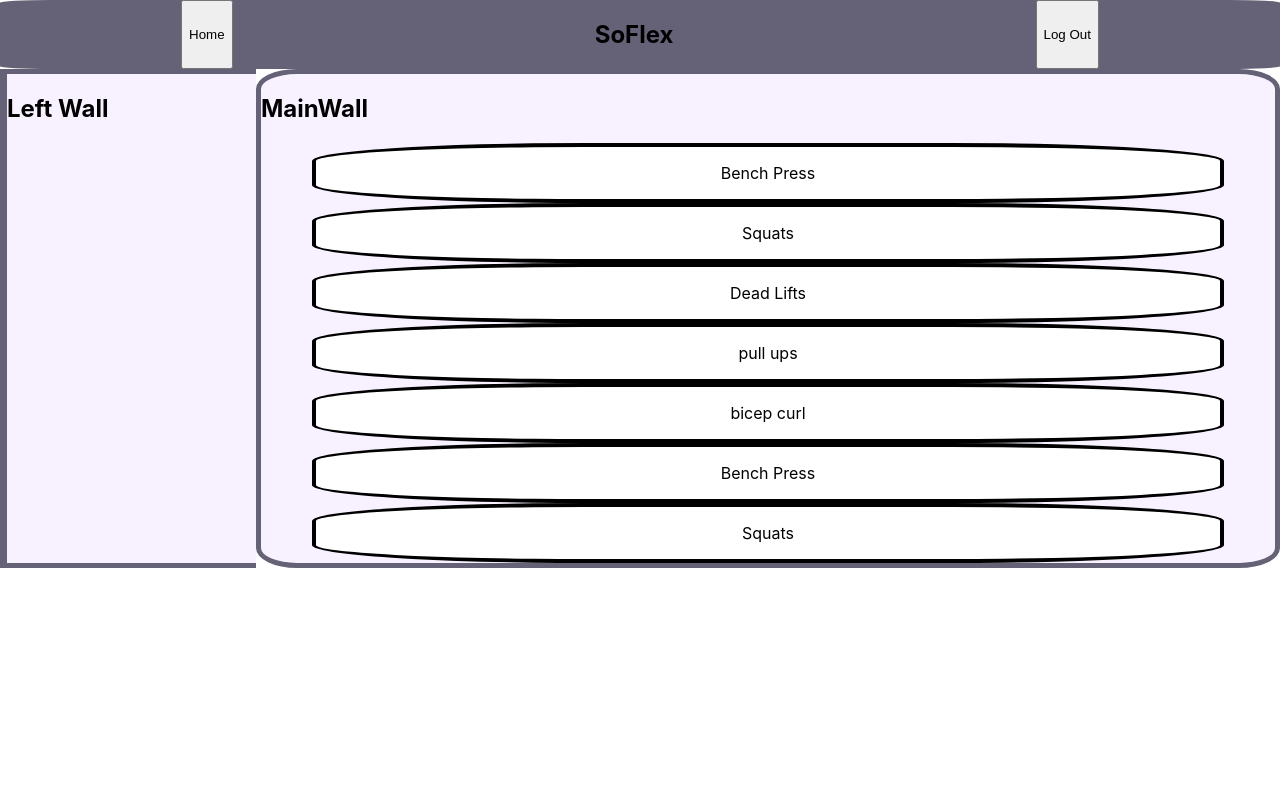
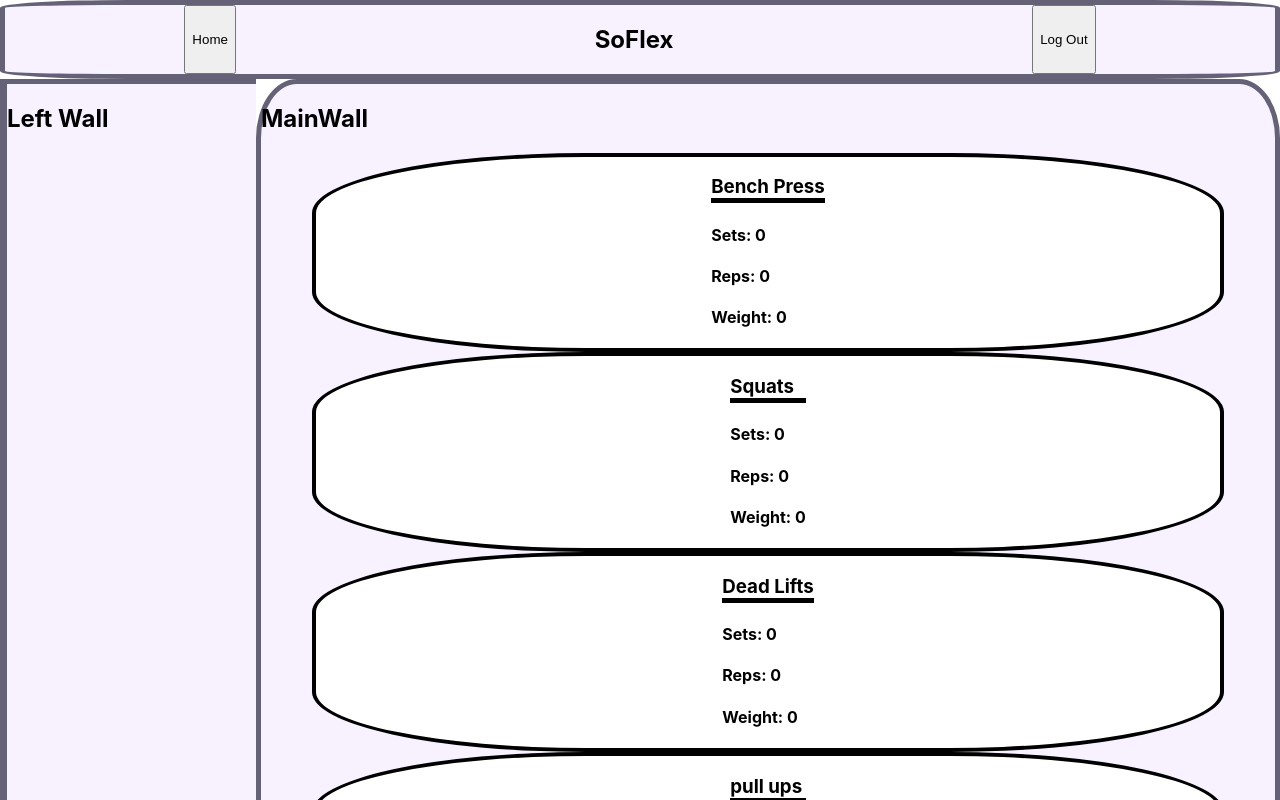
Before and after one commit to AasaChristian/soflex-web, a React (Create React App) app: page / in a window 1280 px wide. Shown: the top 800 px of the page. Built offline with nearby package versions, Linux system fonts and the light colour scheme.

Commit message:
updated styling

```diff
--- a/src/components/Board.js
+++ b/src/components/Board.js
@@ -15,6 +15,7 @@ function Board() {
     display: flex;
     width: inherit;
     height: 90%;
+    border-radius: 2%;
     ;`
 
     const LeftWall = styled.section`
--- a/src/components/ExerciseStatBox.js
+++ b/src/components/ExerciseStatBox.js
@@ -3,7 +3,7 @@ import styled from 'styled-components'
 
 
 
-function ExBox({name, key}) {
+function ExBox({name, key, reps, sets, weight}) {
 
     const Exbox = styled.section`
     background-color: white;
@@ -16,10 +16,14 @@ function ExBox({name, key}) {
 
     @media (max-width: 750px) {
 
-      padding-bottom: 75px;
+      padding-bottom: 15px;
       margin-bottom: 10px;
 
     }
+    `;
+
+    const ExName = styled.h3 `
+    border-bottom: solid black 5px;
     `;
 
     console.log(name, "exe")
@@ -28,7 +32,11 @@ function ExBox({name, key}) {
 
     <Exbox key ={key}>
         <div >
-        <p>{name}</p>
+        <ExName>{name}</ExName>
+
+        <h4>Sets: {sets}</h4>
+        <h4>Reps: {reps} </h4>
+        <h4>Weight: {weight} </h4>
         </div>
     </Exbox>
 
--- a/src/components/Head.js
+++ b/src/components/Head.js
@@ -7,10 +7,12 @@ function Head() {
     const Button = styled.button`
     `;
     const HeadCont = styled.section`
-    background-color: #656176;
+    background-color: #F8F1FF;
     display: flex;
     justify-content: space-around;
-    border-radius: 4%;
+    border-radius: 10%;
+    border: solid #656176 5px;
+    border-bottom: solid #656176 5px;
     `;
 
 
```
